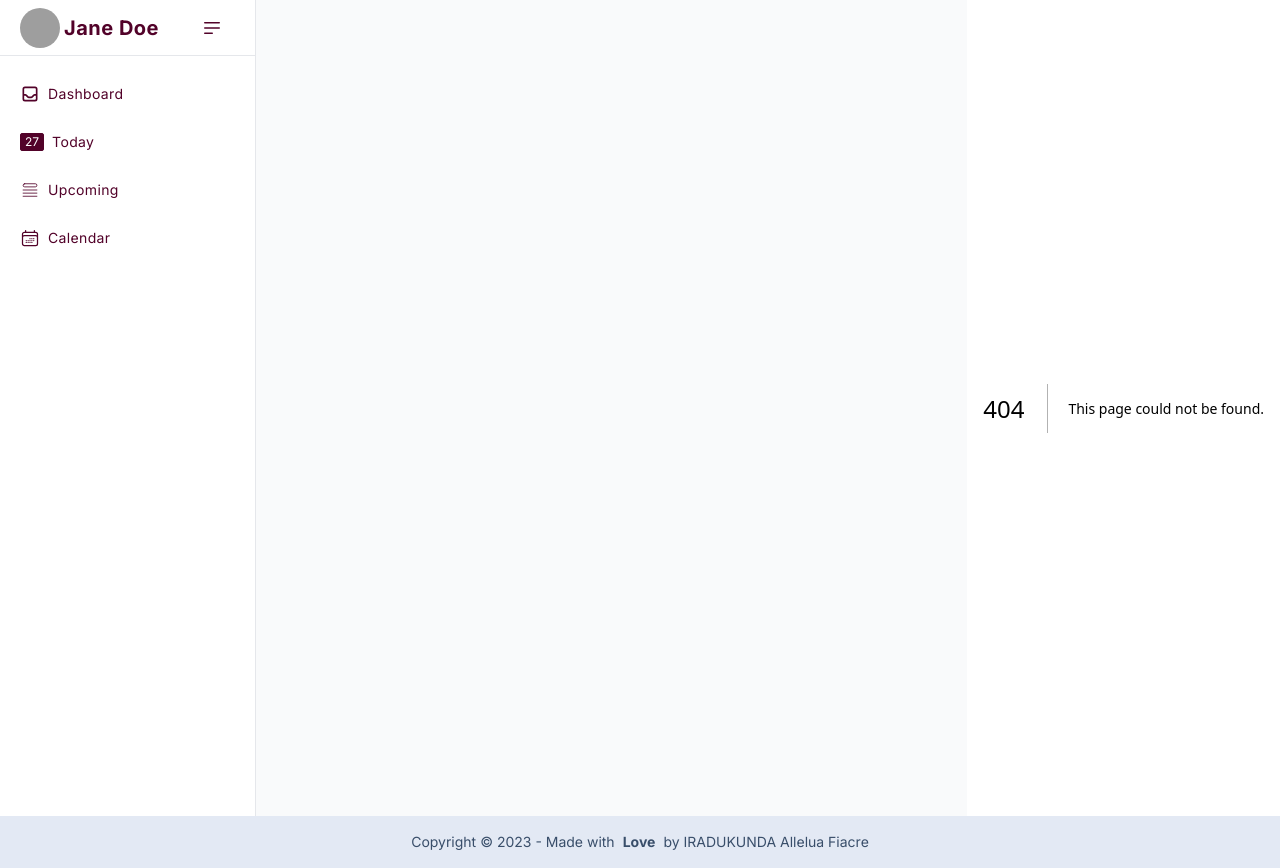
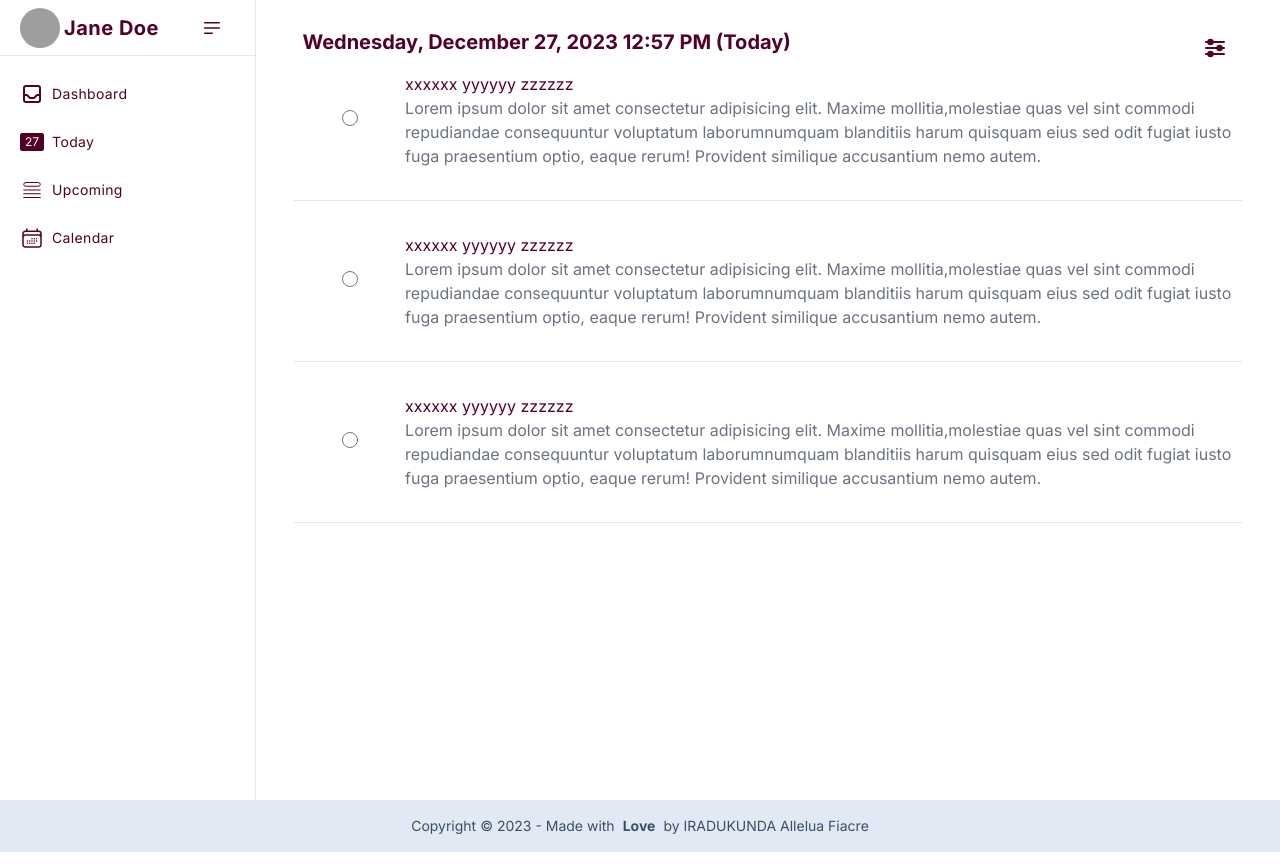
Before and after one commit to irfiacre/ontrackr, a Next.js app: page /today in a window 1280 px wide. Before the commit this address had no page. Built offline with nearby package versions, Linux system fonts and the light colour scheme; grey boxes are pictures that could not be loaded.

Commit message:
implement today's page and improve layout

```diff
--- a/app/View/DaysActivities.tsx
+++ b/app/View/DaysActivities.tsx
@@ -47,8 +47,6 @@ const DayActivities = () => {
   );
 
   return (
-    <div>
-      <h1>DayActivities</h1>
     <div className="flex gap-5 flex-wrap">
       {state.map((elt) => (
         <div key={elt.title}>
@@ -56,7 +54,6 @@ const DayActivities = () => {
         </div>
       ))}
     </div>
-    </div>
   );
 };
 
--- a/app/View/Highlights.tsx
+++ b/app/View/Highlights.tsx
@@ -59,8 +59,6 @@ const Highlights = () => {
     }
   };
   return (
-    <div>
-      <h1>Highlights</h1>
     <div className="flex gap-5 flex-wrap">
       <HighlightCard
         title={state.objectives.title}
@@ -78,7 +76,6 @@ const Highlights = () => {
         onAddItem={onAddItem}
       />
     </div>
-    </div>
   );
 };
 
--- /dev/null
+++ b/app/components/ActivityComponent.tsx
@@ -0,0 +1,35 @@
+import React from "react";
+
+interface Props {
+  title: string;
+  description: string;
+}
+
+const ActivityComponent = ({ ...props }: Props) => {
+  const { title, description } = props;
+  return (
+    <div>
+      <div className="flex items-center content-center">
+        <div
+          style={{
+            padding: "0 5%",
+          }}
+        >
+          <input
+            id="link-radio"
+            type="radio"
+            value=""
+            className="w-4 h-4 text-primary-3 bg-gray-100 border-gray-300 focus:ring-primary-3 focus:ring-2 outline-none cursor-pointer"
+          />
+        </div>
+        <div>
+          <h1 className="text-primary-dark-1">{title}</h1>
+          <p className="text-gray-500">{description}</p>
+        </div>
+      </div>
+      <hr className="h-px my-8 bg-primary-0" />
+    </div>
+  );
+};
+
+export default ActivityComponent;
--- a/app/components/Cards/DayThemeCard.tsx
+++ b/app/components/Cards/DayThemeCard.tsx
@@ -9,8 +9,8 @@ interface CardProps {
 
 const DayThemeCard = ({ ...props }: CardProps) => {
   return (
-    <div className={`card bg-slate-800  text-primary-content p-3`}>
-      <div className="card-body">
+    <div className={`card bg-primary-dark-2 text-primary-content p-3`}>
+      <div className="card-body text-white">
         <h2 className="card-title">{props.dayName}</h2>
         <p>{props.themeName}</p>
       </div>
--- a/app/components/LayoutCompmontents/Sidebar.tsx
+++ b/app/components/LayoutCompontents/Sidebar.tsx
@@ -1,6 +1,11 @@
+"use client";
 /* eslint-disable @next/next/no-img-element */
-import React from "react";
+import React, { useState } from "react";
 import Link from "next/link";
+
+interface StateInterface {
+  isHidden: boolean;
+}
 
 const Sidebar = () => {
   const menuItems = [
@@ -64,11 +69,34 @@ const Sidebar = () => {
     image:
       "https://daisyui.com/images/stock/photo-1534528741775-53994a69daeb.jpg",
   };
+
+  const [state, setState] = useState<StateInterface>({
+    isHidden: false,
+  });
+  const changeHiddenStatus = () =>
+    setState(
+      (prevState: StateInterface): StateInterface => ({
+        ...prevState,
+        isHidden: prevState.isHidden ? false : true,
+      })
+    );
   return (
-    <div className="flex flex-col flex-auto flex-shrink-0 antialiased bg-gray-50 text-gray-800">
-      <div className="relative flex flex-col top-0 left-0 w-64 bg-white h-full border-r">
-        <div className="flex items-center justify-between h-14 border-b">
-          <div className="flex items-center ml-4">
+    <div className="flex flex-col flex-shrink-0 antialiased bg-gray-50 text-gray-800 min-h-screen">
+      <div
+        className={`relative flex flex-col top-0 left-0 bg-white h-full border-r ${
+          state.isHidden ? "w-12/12" : "w-64"
+        }`}
+      >
+        <div
+          className={`flex items-center h-14 border-b ${
+            state.isHidden ? "px-2" : "justify-between"
+          }`}
+        >
+          <div
+            className={`flex items-center ml-4 ${
+              state.isHidden ? "hidden" : ""
+            }`}
+          >
             <div className="btn btn-ghost btn-circle avatar">
               <div className="w-10 rounded-full">
                 <img alt="User Img" src={userInfo.image} />
@@ -78,7 +106,10 @@ const Sidebar = () => {
               {`${userInfo.firstName} ${userInfo.lastName}`}
             </strong>
           </div>
-          <div className="mr-4 cursor-pointer btn btn-ghost text-primary-dark-1 hover:bg-primary-0 hover:bg-opacity-25">
+          <div
+            onClick={changeHiddenStatus}
+            className="mr-4 cursor-pointer btn btn-ghost text-primary-dark-1 hover:bg-primary-0 hover:bg-opacity-5"
+          >
             <svg
               xmlns="http://www.w3.org/2000/svg"
               viewBox="0 0 20 20"
@@ -107,7 +138,7 @@ const Sidebar = () => {
                   <span className="inline-flex justify-center items-center ml-4">
                     {elt.title !== "Today" ? (
                       <svg
-                        className="w-5 h-5"
+                        className="w-6 h-6"
                         fill="none"
                         stroke="currentColor"
                         viewBox="0 0 24 24"
@@ -119,7 +150,11 @@ const Sidebar = () => {
                       elt.icon
                     )}
                   </span>
-                  <span className="ml-2 text-sm tracking-wide truncate">
+                  <span
+                    className={`ml-2 text-sm tracking-wide truncate ${
+                      state.isHidden ? "hidden" : ""
+                    }`}
+                  >
                     {elt.title}
                   </span>
                 </Link>
--- a/app/layout.tsx
+++ b/app/layout.tsx
@@ -1,9 +1,9 @@
 import "./globals.css";
 import type { Metadata } from "next";
 import { Inter } from "next/font/google";
-import Navbar from "./components/LayoutCompmontents/Navbar";
-import Footer from "./components/LayoutCompmontents/Footer";
-import Sidebar from "./components/LayoutCompmontents/Sidebar";
+import Navbar from "./components/LayoutCompontents/Navbar";
+import Footer from "./components/LayoutCompontents/Footer";
+import Sidebar from "./components/LayoutCompontents/Sidebar";
 
 const inter = Inter({ subsets: ["latin"] });
 
@@ -20,9 +20,14 @@ export default function RootLayout({
   return (
     <html lang="en" data-theme="winter">
       <body className={inter.className}>
-        <div className="flex ">
+        <div className="flex">
           <Sidebar />
-          <div className="px-4 py-2">{children}</div>
+          <div
+            className="px-2 py-2"
+            style={{ padding: "3vh 3%", width: "100%" }}
+          >
+            {children}
+          </div>
         </div>
         <Footer />
       </body>
--- a/app/page.tsx
+++ b/app/page.tsx
@@ -41,10 +41,11 @@ export default function Home() {
     },
   ];
 
+  const titleStyle = "text-xl font-bold px-2 py-1 text-primary-dark-1";
   return (
     <main>
       <div>
-        <h1>Days Theme</h1>
+        <h1 className={titleStyle}>Days Theme</h1>
         <div className="flex gap-5 flex-wrap">
           {days.map((dayElt) => (
             <div key={dayElt.color}>
@@ -53,9 +54,11 @@ export default function Home() {
           ))}
         </div>
         <div className="py-10">
+          <h1 className={titleStyle}>Highlights</h1>
           <Highlights />
         </div>
         <div>
+          <h1 className={titleStyle}>DayActivities</h1>
           <DayActivities />
         </div>
       </div>
--- /dev/null
+++ b/app/today/page.tsx
@@ -0,0 +1,74 @@
+"use client";
+import React, { useState } from "react";
+import ActivityComponent from "../components/ActivityComponent";
+import moment from "moment";
+
+interface StateInterface {
+  result: Array<{
+    title: string;
+    description: string;
+  }>;
+}
+
+const Today = () => {
+  const [state, setState] = useState<StateInterface>({
+    result: [
+      {
+        title: "xxxxxx yyyyyy zzzzzz",
+        description:
+          "Lorem ipsum dolor sit amet consectetur adipisicing elit. Maxime mollitia,molestiae quas vel sint commodi repudiandae consequuntur voluptatum laborumnumquam blanditiis harum quisquam eius sed odit fugiat iusto fuga praesentium optio, eaque rerum! Provident similique accusantium nemo autem.",
+      },
+      {
+        title: "xxxxxx yyyyyy zzzzzz",
+        description:
+          "Lorem ipsum dolor sit amet consectetur adipisicing elit. Maxime mollitia,molestiae quas vel sint commodi repudiandae consequuntur voluptatum laborumnumquam blanditiis harum quisquam eius sed odit fugiat iusto fuga praesentium optio, eaque rerum! Provident similique accusantium nemo autem.",
+      },
+      {
+        title: "xxxxxx yyyyyy zzzzzz",
+        description:
+          "Lorem ipsum dolor sit amet consectetur adipisicing elit. Maxime mollitia,molestiae quas vel sint commodi repudiandae consequuntur voluptatum laborumnumquam blanditiis harum quisquam eius sed odit fugiat iusto fuga praesentium optio, eaque rerum! Provident similique accusantium nemo autem.",
+      },
+    ],
+  });
+  return (
+    <main>
+      <div>
+        <div className="text-primary-dark-1 flex justify-between">
+          <h1 className="text-xl font-bold px-2 py-1 text-primary-dark-1">
+            {moment().format("LLLL")} (Today)
+          </h1>
+
+          <div className="cursor-pointer btn btn-ghost hover:bg-primary-0 hover:bg-opacity-5">
+            <svg
+              xmlns="http://www.w3.org/2000/svg"
+              viewBox="0 0 20 20"
+              fill="currentColor"
+              className="w-5 h-5"
+            >
+              <path
+                stroke="currentColor"
+                strokeLinecap="round"
+                strokeLinejoin="round"
+                strokeWidth="2"
+                d="M7.75 4H19M7.75 4a2.25 2.25 0 0 1-4.5 0m4.5 0a2.25 2.25 0 0 0-4.5 0M1 4h2.25m13.5 6H19m-2.25 0a2.25 2.25 0 0 1-4.5 0m4.5 0a2.25 2.25 0 0 0-4.5 0M1 10h11.25m-4.5 6H19M7.75 16a2.25 2.25 0 0 1-4.5 0m4.5 0a2.25 2.25 0 0 0-4.5 0M1 16h2.25"
+              />
+            </svg>
+          </div>
+        </div>
+
+        <div>
+          {state.result.map((elt) => (
+            <div key={elt.title}>
+              <ActivityComponent
+                title={elt.title}
+                description={elt.description}
+              />
+            </div>
+          ))}
+        </div>
+      </div>
+    </main>
+  );
+};
+
+export default Today;
--- a/package.json
+++ b/package.json
@@ -15,6 +15,7 @@
     "autoprefixer": "10.4.16",
     "eslint": "8.54.0",
     "eslint-config-next": "14.0.3",
+    "moment": "^2.30.1",
     "next": "14.0.3",
     "postcss": "8.4.31",
     "react": "18.2.0",
```
Also changed, not shown: app/components/LayoutCompontents/Footer.tsx (renamed from app/components/LayoutCompmontents/Footer.tsx), app/components/LayoutCompontents/Navbar.tsx (renamed from app/components/LayoutCompmontents/Navbar.tsx). Lines whose indentation alone changed are shown as unchanged.
